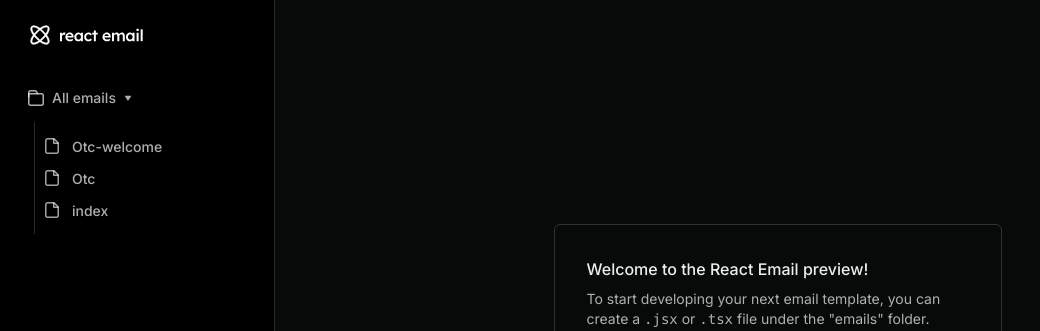
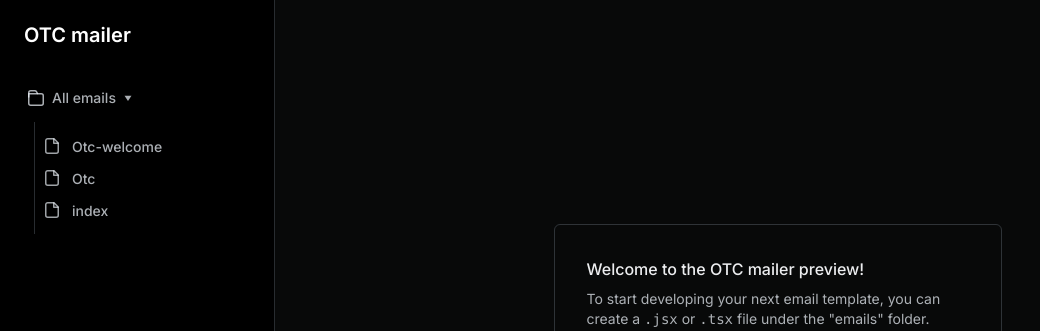
Before and after one commit to Code-Victor/mailer, a Next.js app: page / in a window 1280 px wide. Shown: the top 331 px of the page, without its empty margins (0-1040 px from the left). Built offline with nearby package versions, Linux system fonts and the light colour scheme.

Commit message:
fix: add otc tittle

```diff
--- a/src/components/sidebar.tsx
+++ b/src/components/sidebar.tsx
@@ -26,7 +26,7 @@
         {...props}
       >
         <div className="h-[70px] flex items-center">
-          <Logo />
+          <h1 className="text-xl font-semibold text-white" >OTC mailer</h1>
         </div>
 
         <nav className="flex flex-col gap-4">
--- a/src/pages/index.tsx
+++ b/src/pages/index.tsx
@@ -36,7 +36,7 @@
     <Layout navItems={navItems}>
       <div className="max-w-md border border-slate-6 mx-auto mt-56 rounded-md p-8">
         <Heading as="h2" weight="medium">
-          Welcome to the React Email preview!
+          Welcome to the OTC mailer preview!
         </Heading>
         <Text as="p" className="mt-2 mb-4">
           To start developing your next email template, you can create a{' '}
```
